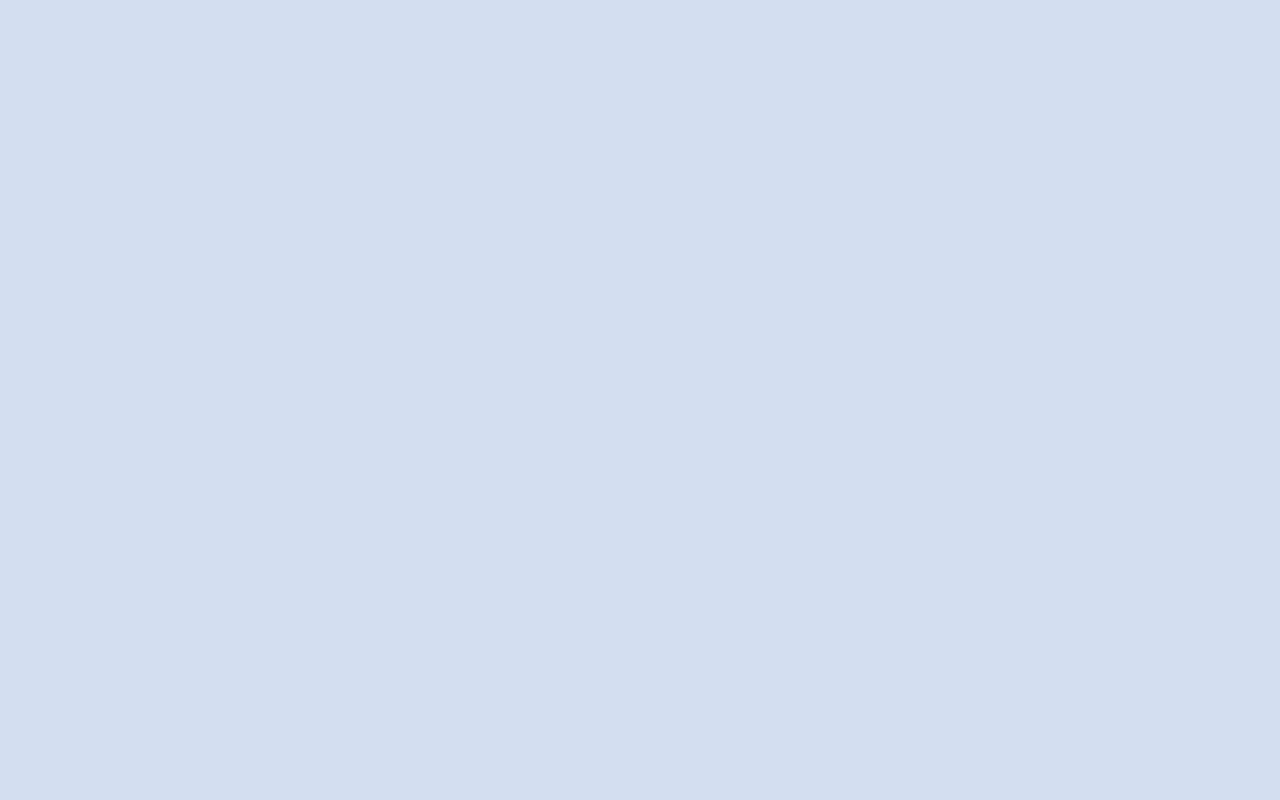
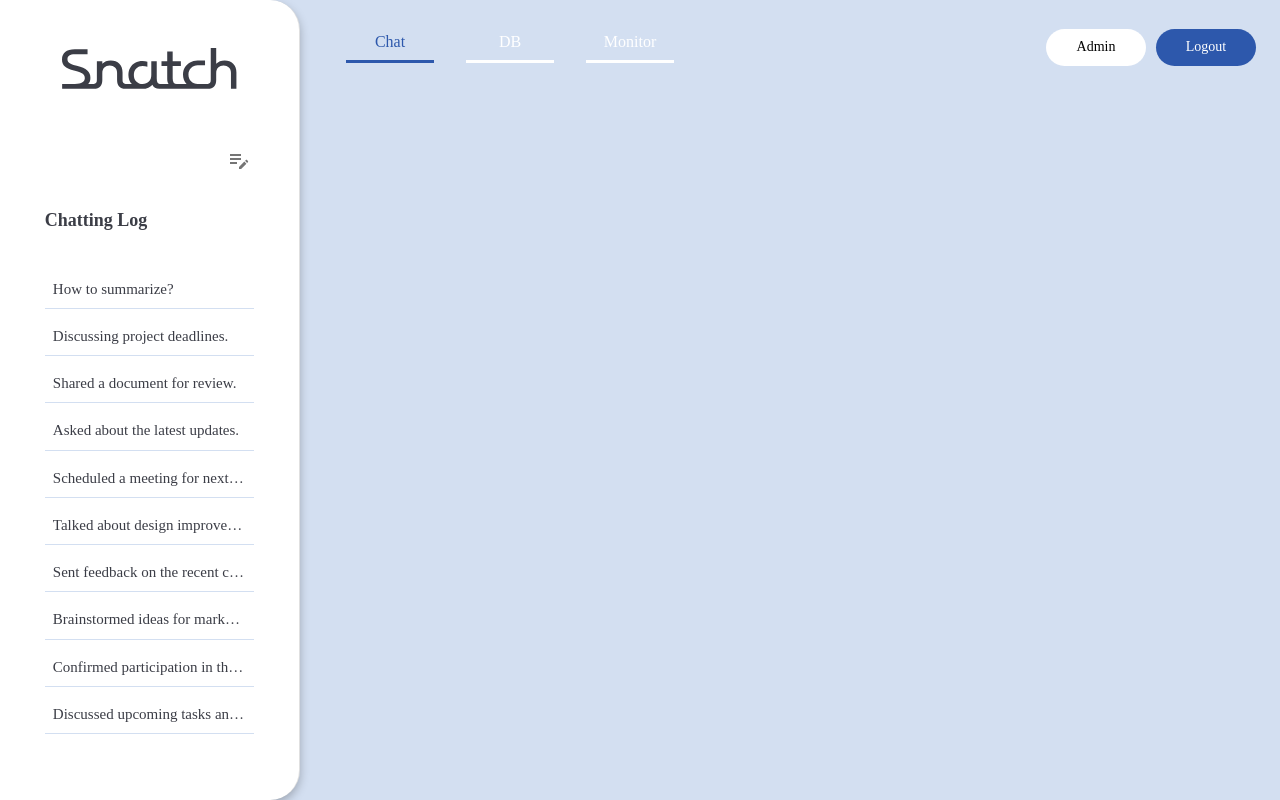
Before and after one commit to oxomi/snatch-front, a React (Create React App) app: page /monitor in a window 1280 px wide. Before the commit this address had no page. Built offline with nearby package versions, Linux system fonts and the light colour scheme.

Commit message:
feature : 사이드바 연동 - 헤더 탭 버튼 링크 수정 - 페이지별 사이드바 구축

```diff
--- a/src/components/Layout/Header/Header.jsx
+++ b/src/components/Layout/Header/Header.jsx
@@ -1,5 +1,5 @@
 import React, { useState } from 'react';
-import {Link} from 'react-router-dom'
+import { Link } from 'react-router-dom';
 import AppBar from '@mui/material/AppBar';
 import Toolbar from '@mui/material/Toolbar';
 import Tabs from '@mui/material/Tabs';
@@ -86,9 +86,9 @@ const Header = () => {
               paddingRight: '20px',
             }} // 요소의 내용과 요소의 경계(테두리) 사이의 공간을 정의
           >
-            <StyledTab label="Chat" />
-            <StyledTab label="DB" component={Link} to='database'/>
-            <StyledTab label="Monitor" />
+            <StyledTab label="Chat" component={Link} to="/" />
+            <StyledTab label="DB" component={Link} to="database" />
+            <StyledTab label="Monitor" component={Link} to="monitor" />
           </StyledTabs>
 
           <div style={{ marginLeft: 'auto', marginTop: '20px' }}>
--- a/src/components/Layout/Sidebar/Sidebar.jsx
+++ b/src/components/Layout/Sidebar/Sidebar.jsx
@@ -1,5 +1,5 @@
 import React from 'react';
-import { Link } from 'react-router-dom';
+import { Link, useLocation } from 'react-router-dom';
 import { ReactComponent as Logo } from 'assets/logo_dark.svg';
 import { Drawer, Box } from '@mui/material';
 
@@ -8,6 +8,17 @@ import ChattingLog from 'components/SideNav/ChattingLog';
 import InfoCategory from 'components/SideNav/InfoCategory';
 
 const Sidebar = () => {
+  const location = useLocation();
+  const renderList = () => {
+    if (location.pathname === '/') {
+      return <ChattingLog />;
+    } else if (location.pathname === '/database') {
+      return <InfoCategory />;
+    } else {
+      return <ChattingLog />;
+    }
+  };
+
   return (
     <Drawer
       anchor="left"
@@ -31,8 +42,7 @@ const Sidebar = () => {
       <Link to="/">
         <Logo />
       </Link>
-      <ChattingLog />
-      {/* <InfoCategory /> */}
+      {renderList()}
     </Drawer>
   );
 };
--- /dev/null
+++ b/src/pages/Monitor/MonitorPage.jsx
@@ -0,0 +1,7 @@
+import React from 'react';
+
+const MonitorPage = () => {
+  return;
+};
+
+export default MonitorPage;
--- a/src/router/useMainRouter.jsx
+++ b/src/router/useMainRouter.jsx
@@ -3,7 +3,8 @@ import { useRoutes } from 'react-router-dom';
 import MainLayout from 'components/Layout/MainLayout';
 import FullContainer from 'components/Layout/Container/FullContainer';
 import ChatPage from 'pages/Chat/ChatPage';
-import DbPage from 'pages/DB/DbPage'
+import DbPage from 'pages/DB/DbPage';
+import MonitorPage from 'pages/Monitor/MonitorPage';
 
 const useMainRouter = () => {
   return useRoutes([
@@ -13,7 +14,11 @@ const useMainRouter = () => {
       children: [
         {
           element: <FullContainer />,
-          children: [{ index: true, element: <ChatPage /> },{path: 'database', element: <DbPage />}],
+          children: [
+            { index: true, element: <ChatPage /> },
+            { path: 'database', element: <DbPage /> },
+            { path: 'monitor', element: <MonitorPage /> },
+          ],
         },
       ],
     },
```
